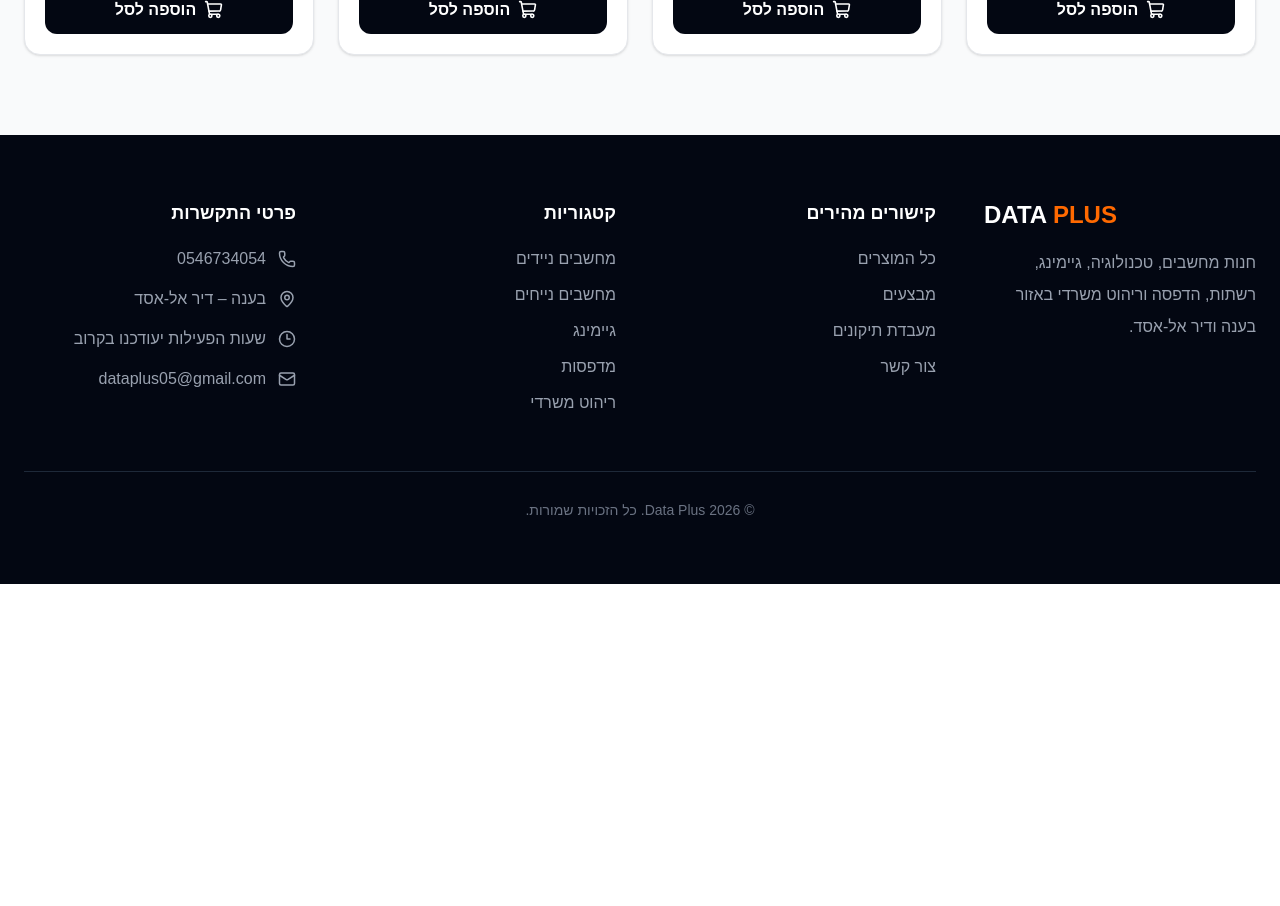
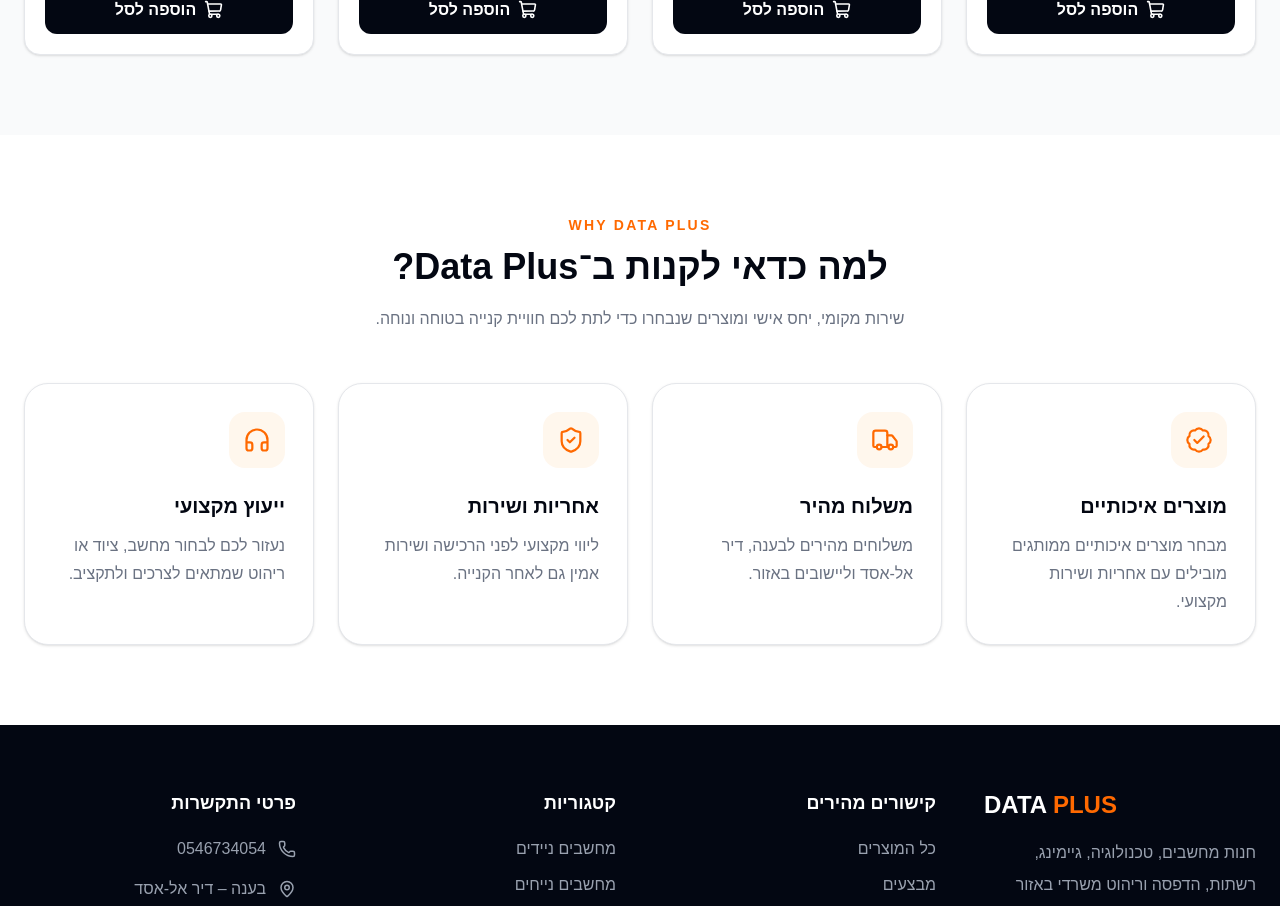
Before and after one commit to dataplus05/data-plus-store, a Next.js app: page / in a window 1280 px wide. Shown: the part 2680-3586 px from the top of the page. Before the commit the page ends 3264 px from the top, so only its background shows below. Built offline with nearby package versions, Linux system fonts and the light colour scheme.

Commit message:
Add bilingual why choose Data Plus section

```diff
--- a/app/page.tsx
+++ b/app/page.tsx
@@ -9,6 +9,7 @@
 import SearchBar from "@/components/home/SearchBar";
 import Categories from "@/components/home/Categories";
 import FeaturedProducts from "@/components/home/FeaturedProducts";
+import WhyChooseUs from "@/components/home/WhyChooseUs";
 
 export default function Home() {
   return (
@@ -23,6 +24,7 @@
         <SearchBar />
         <Categories />
         <FeaturedProducts />
+        <WhyChooseUs />
       </main>
 
       <Footer />
--- /dev/null
+++ b/components/home/WhyChooseUs.tsx
@@ -0,0 +1,106 @@
+"use client";
+
+import {
+  BadgeCheck,
+  Headphones,
+  ShieldCheck,
+  Truck,
+} from "lucide-react";
+import { useLanguage } from "@/components/providers/LanguageProvider";
+
+const benefits = [
+  {
+    icon: BadgeCheck,
+    titleHe: "מוצרים איכותיים",
+    titleAr: "منتجات موثوقة",
+    descriptionHe:
+      "מבחר מוצרים איכותיים ממותגים מובילים עם אחריות ושירות מקצועי.",
+    descriptionAr:
+      "منتجات من علامات تجارية معروفة مع ضمان وخدمة احترافية.",
+  },
+  {
+    icon: Truck,
+    titleHe: "משלוח מהיר",
+    titleAr: "توصيل سريع",
+    descriptionHe:
+      "משלוחים מהירים לבענה, דיר אל-אסד וליישובים באזור.",
+    descriptionAr:
+      "توصيل سريع إلى البعنة، دير الأسد والمناطق المجاورة.",
+  },
+  {
+    icon: ShieldCheck,
+    titleHe: "אחריות ושירות",
+    titleAr: "ضمان وخدمة",
+    descriptionHe:
+      "ליווי מקצועי לפני הרכישה ושירות אמין גם לאחר הקנייה.",
+    descriptionAr:
+      "مساعدة قبل الشراء وخدمة موثوقة بعد استلام المنتج.",
+  },
+  {
+    icon: Headphones,
+    titleHe: "ייעוץ מקצועי",
+    titleAr: "استشارة احترافية",
+    descriptionHe:
+      "נעזור לכם לבחור מחשב, ציוד או ריהוט שמתאים לצרכים ולתקציב.",
+    descriptionAr:
+      "نساعدك في اختيار الجهاز أو المعدات المناسبة لاحتياجاتك وميزانيتك.",
+  },
+];
+
+export default function WhyChooseUs() {
+  const { isHebrew } = useLanguage();
+
+  return (
+    <section className="bg-white py-20">
+      <div className="mx-auto max-w-7xl px-4 sm:px-6">
+        <div className="mx-auto mb-12 max-w-3xl text-center">
+          <p
+            dir="ltr"
+            className="text-sm font-black tracking-[0.16em] text-orange-500"
+          >
+            WHY DATA PLUS
+          </p>
+
+          <h2 className="mt-3 text-3xl font-black text-gray-950 sm:text-4xl">
+            {isHebrew
+              ? "למה כדאי לקנות ב־Data Plus?"
+              : "لماذا تختار Data Plus؟"}
+          </h2>
+
+          <p className="mt-4 leading-8 text-gray-500">
+            {isHebrew
+              ? "שירות מקומי, יחס אישי ומוצרים שנבחרו כדי לתת לכם חוויית קנייה בטוחה ונוחה."
+              : "خدمة محلية، تعامل شخصي ومنتجات مختارة لتوفير تجربة شراء سهلة وآمنة."}
+          </p>
+        </div>
+
+        <div className="grid gap-6 sm:grid-cols-2 lg:grid-cols-4">
+          {benefits.map((benefit) => {
+            const Icon = benefit.icon;
+
+            return (
+              <article
+                key={benefit.titleHe}
+                className="rounded-3xl border border-gray-200 bg-white p-7 shadow-sm transition hover:-translate-y-1 hover:border-orange-200 hover:shadow-lg"
+              >
+                <div className="flex h-14 w-14 items-center justify-center rounded-2xl bg-orange-50 text-orange-500">
+                  <Icon size={28} strokeWidth={1.9} />
+                </div>
+
+                <h3 className="mt-6 text-xl font-black text-gray-950">
+                  {isHebrew ? benefit.titleHe : benefit.titleAr}
+                </h3>
+
+                <p className="mt-3 leading-7 text-gray-500">
+                  {isHebrew
+                    ? benefit.descriptionHe
+                    : benefit.descriptionAr}
+                </p>
+              </article>
+            );
+          })}
+        </div>
+      </div>
+    </section>
+  );
+}
```
